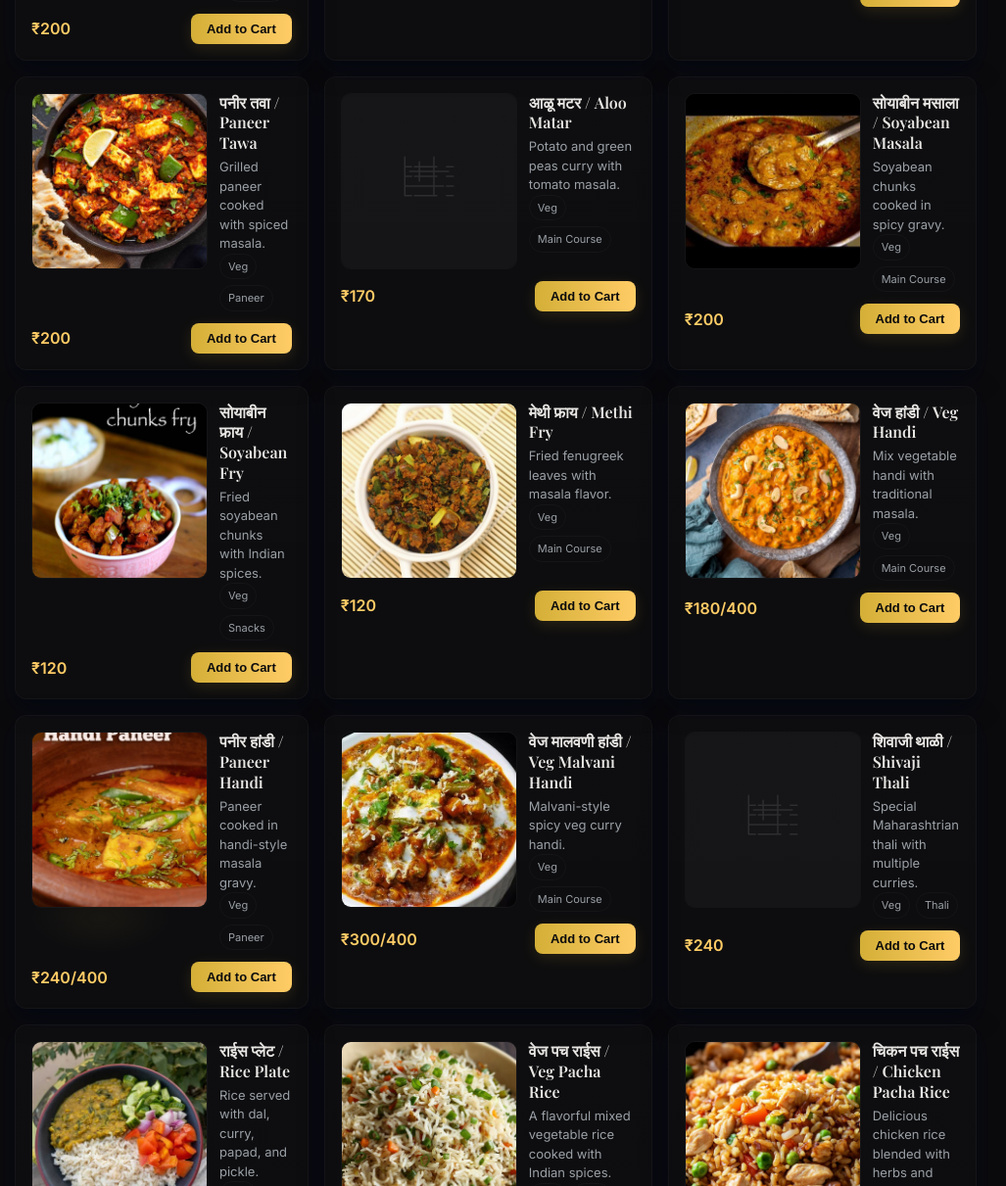
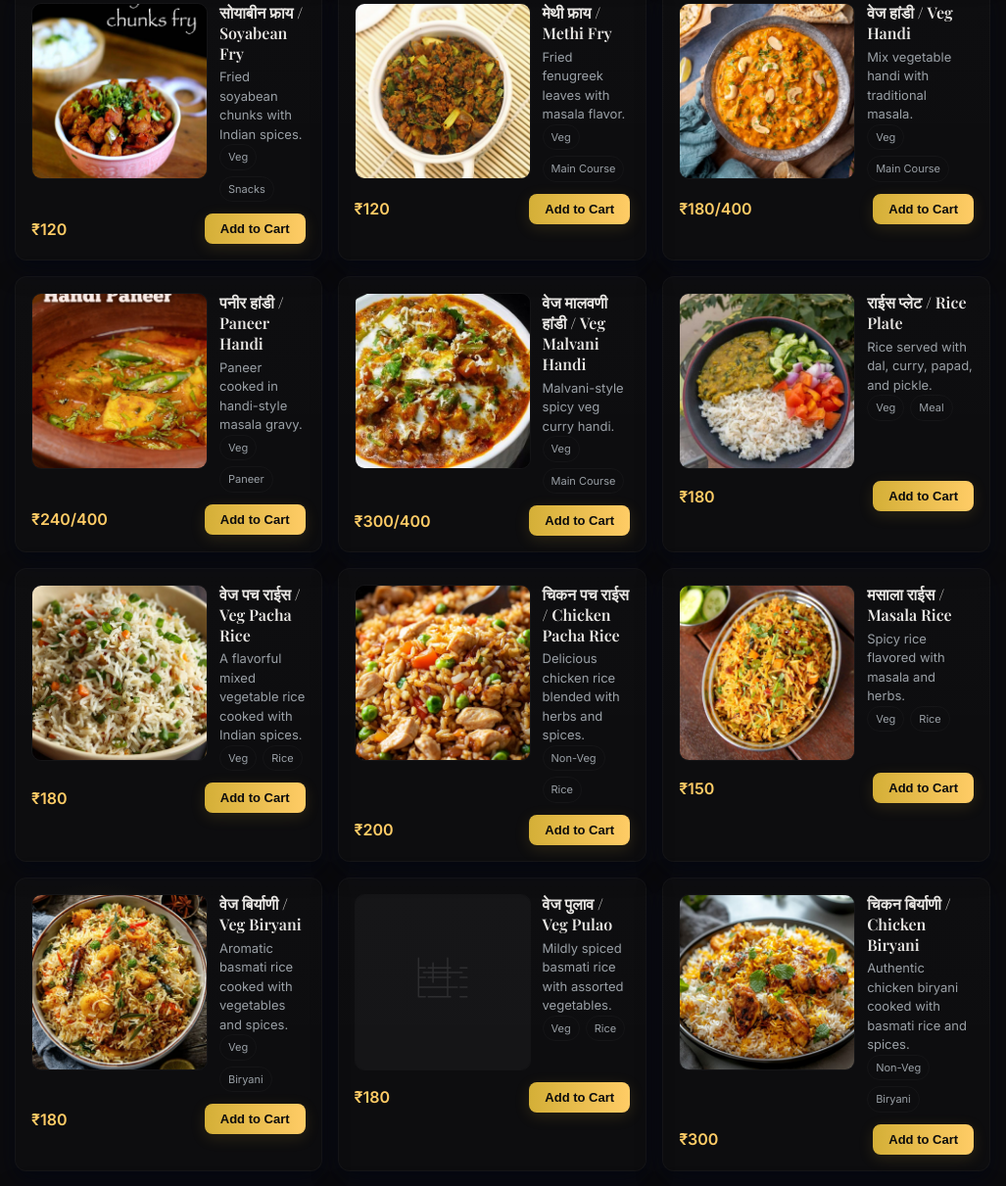
Before and after one commit to MenuSpeak/Hotel--Vrundavan, a plain HTML site: page index.html in a window 1280 px wide. Shown: the part 5543-6754 px from the top of the page at 98% size, without its empty margins (25-1052 px from the left). Drawn offline with nearby package versions, Linux system fonts and the light colour scheme.

Commit message:
Update index.html

```diff
--- a/index.html
+++ b/index.html
@@ -1014,7 +1014,7 @@ body::before {
 {"id":251,"cat":"वेज स्पेशल (Veg Special)","name":"वेज हांडी / Veg Handi","price":"₹180/400","desc":"Mix vegetable handi with traditional masala.","tags":["Veg","Main Course"],"img":"img/veg-handi.jpeg"},
 {"id":252,"cat":"वेज स्पेशल (Veg Special)","name":"पनीर हांडी / Paneer Handi","price":"₹240/400","desc":"Paneer cooked in handi-style masala gravy.","tags":["Veg","Paneer"],"img":"img/paneer-handi.jpeg"},
 {"id":253,"cat":"वेज स्पेशल (Veg Special)","name":"वेज मालवणी हांडी / Veg Malvani Handi","price":"₹300/400","desc":"Malvani-style spicy veg curry handi.","tags":["Veg","Main Course"],"img":"img/veg-malvani-handi.jpeg"},
-{"id":254,"cat":"वेज स्पेशल (Veg Special)","name":"शिवाजी थाळी / Shivaji Thali","price":"₹240","desc":"Special Maharashtrian thali with multiple curries.","tags":["Veg","Thali"],"img":"img/shivaji-thali.jpeg"},
+// {"id":254,"cat":"वेज स्पेशल (Veg Special)","name":"शिवाजी थाळी / Shivaji Thali","price":"₹240","desc":"Special Maharashtrian thali with multiple curries.","tags":["Veg","Thali"],"img":"img/shivaji-thali.jpeg"},
 {"id":255,"cat":"वेज स्पेशल (Veg Special)","name":"राईस प्लेट / Rice Plate","price":"₹180","desc":"Rice served with dal, curry, papad, and pickle.","tags":["Veg","Meal"],"img":"img/rice-plate.jpeg"},
 
 
@@ -1061,7 +1061,7 @@ body::before {
 {"id":293,"cat":"वेज स्टार्टर (Veg Starter)","name":"सोयाबीन चिल्ली / Soyabean Chilli","price":"₹130","desc":"Soyabean cooked in Indo-Chinese chilli gravy.","tags":["Veg","Starter"],"img":"img/soyabean-chilli.jpeg"},
 {"id":294,"cat":"वेज स्टार्टर (Veg Starter)","name":"रोस्ट पापड / Roast Papad","price":"₹20","desc":"Roasted papad served as side snack.","tags":["Veg","Snacks"],"img":"img/roast-papad.jpeg"},
 {"id":295,"cat":"वेज स्टार्टर (Veg Starter)","name":"फ्राय पापड / Fry Papad","price":"₹25","desc":"Deep-fried crunchy papad.","tags":["Veg","Snacks"],"img":"img/fry-papad.jpeg"},
-{"id":296,"cat":"वेज स्टार्टर (Veg Starter)","name":"फिंगर चिप्स / Finger Chips","price":"₹70","desc":"Golden fried crispy potato fingers.","tags":["Veg","Snacks"],"img":"img/finger-chips.jpeg"},
+// {"id":296,"cat":"वेज स्टार्टर (Veg Starter)","name":"फिंगर चिप्स / Finger Chips","price":"₹70","desc":"Golden fried crispy potato fingers.","tags":["Veg","Snacks"],"img":"img/finger-chips.jpeg"},
 
 
 
```
